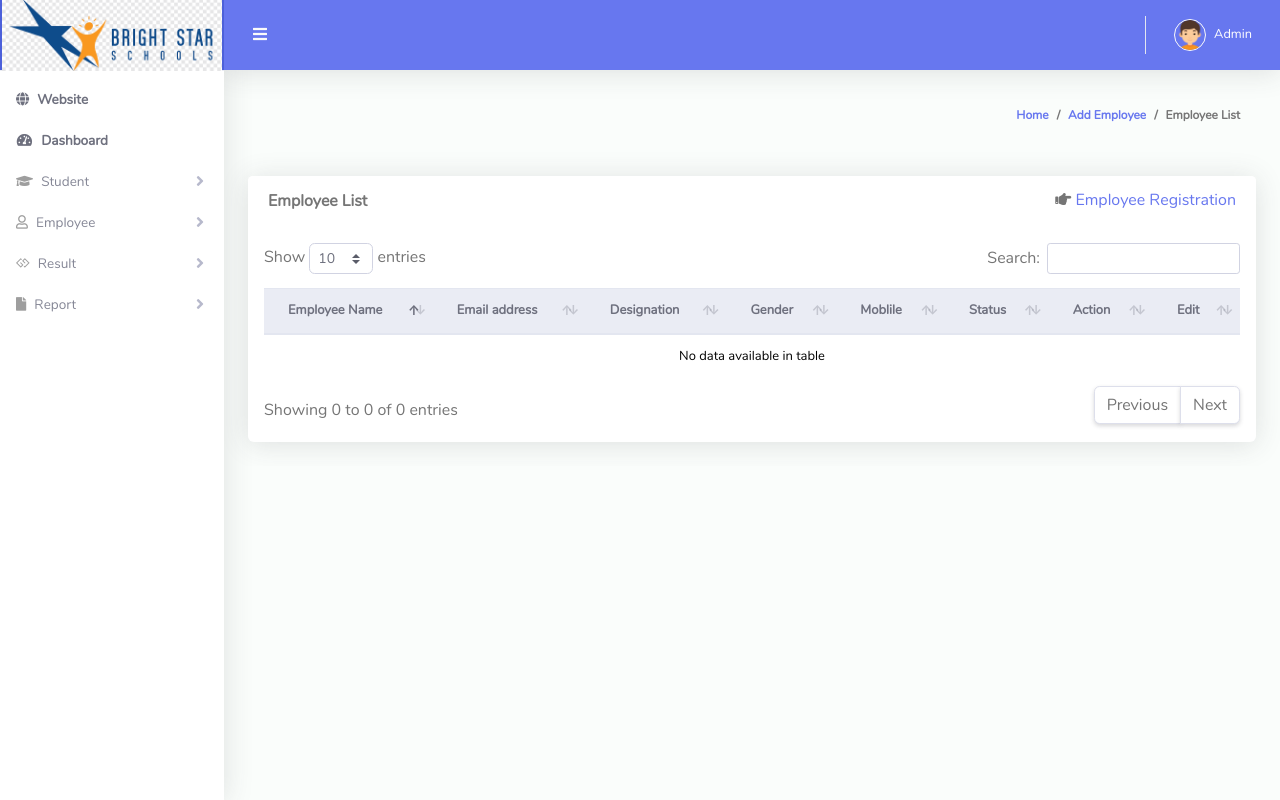
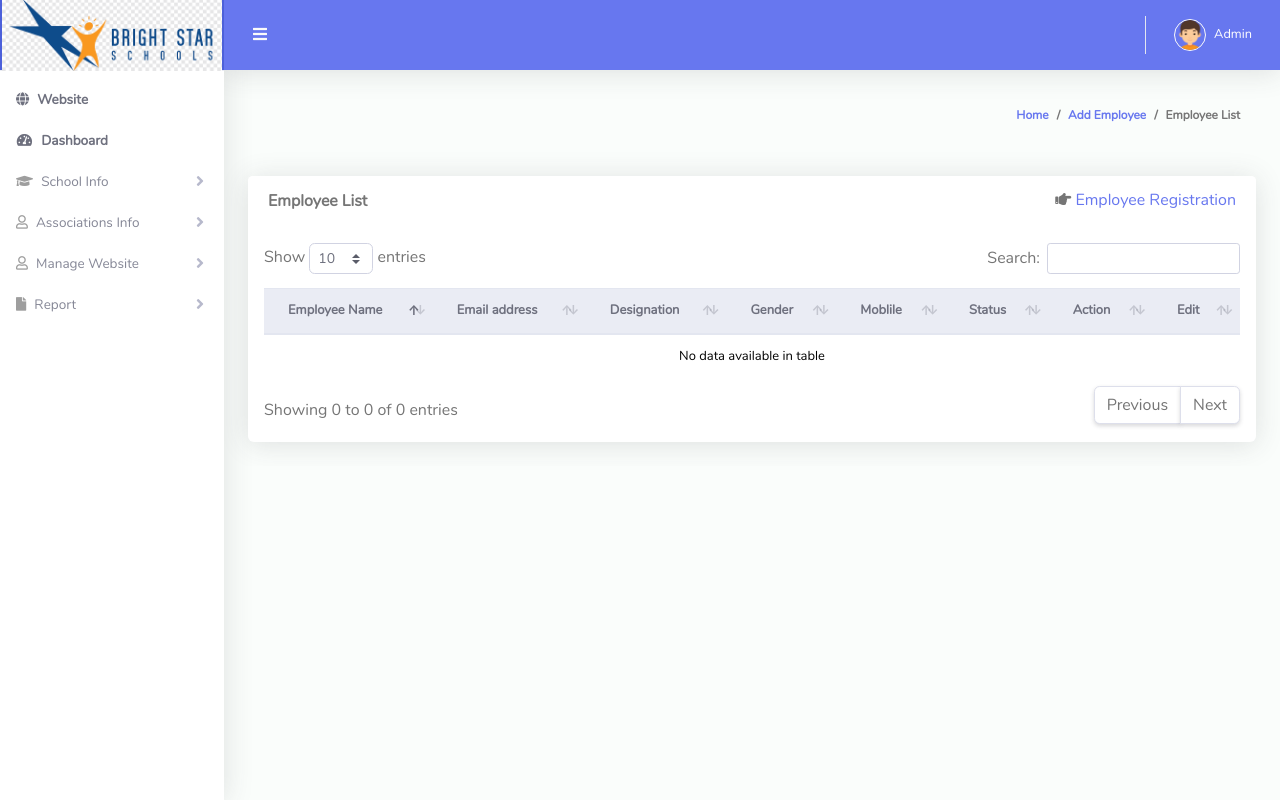
Before and after one commit to joshef0196/sogsnaa, a Django app: page /employee-list/ in a window 1280 px wide. Run offline with Django 3.2, Linux system fonts and the light colour scheme; data comes from the database, SQL or seed files in the repository; both versions use the stored data as it was after the commit; some libraries are stand-ins or nearby versions.

Commit message:
Dashboard menu

```diff
--- a/services/templates/services/admin/base.html
+++ b/services/templates/services/admin/base.html
@@ -9,11 +9,11 @@
     <meta charset="utf-8">
     <meta http-equiv="X-UA-Compatible" content="IE=edge">
     <meta name="viewport" content="width=device-width, initial-scale=1, shrink-to-fit=no">
-    <link href="{% static 'school/media/images/company_info/logo_nKMaIiI.png' %}" rel="icon">
-    <link href="{% static 'school/admin/vendor/fontawesome-free/css/all.min.css' %}" rel="stylesheet" type="text/css">
-    <link href="{% static 'school/admin/vendor/bootstrap/css/bootstrap.min.css' %}" rel="stylesheet" type="text/css">
-    <link href="{% static 'school/admin/css/ruang-admin.min.css' %}" rel="stylesheet">
-    <link href="{% static 'school/admin/vendor/datatables/dataTables.bootstrap4.min.css' %}" rel="stylesheet">
+    <link href="{% static 'services/media/images/company_info/logo_nKMaIiI.png' %}" rel="icon">
+    <link href="{% static 'services/admin/vendor/fontawesome-free/css/all.min.css' %}" rel="stylesheet" type="text/css">
+    <link href="{% static 'services/admin/vendor/bootstrap/css/bootstrap.min.css' %}" rel="stylesheet" type="text/css">
+    <link href="{% static 'services/admin/css/ruang-admin.min.css' %}" rel="stylesheet">
+    <link href="{% static 'services/admin/vendor/datatables/dataTables.bootstrap4.min.css' %}" rel="stylesheet">
 </head>
 
 <body id="page-top">
@@ -22,7 +22,7 @@
         <ul class="navbar-nav sidebar sidebar-light accordion" id="accordionSidebar">
         <a class="sidebar-brand d-flex align-items-center justify-content-center" href="/dashboard/">
             <div class="sidebar-brand-icon">
-            <img src="{% static 'school/media/images/company_info/logo_nKMaIiI.png' %}">
+            <img src="{% static 'services/media/images/company_info/logo_nKMaIiI.png' %}">
             </div>
             {% comment %} <div class="sidebar-brand-text mx-3">Bright Star School</div> {% endcomment %}
         </a>
@@ -42,7 +42,7 @@
             <a class="nav-link collapsed" href="#" data-toggle="collapse" data-target="#studentBootstrap"
             aria-expanded="true" aria-controls="studentBootstrap">
             <i class="fas fa-graduation-cap"></i>
-            <span>Student</span>
+            <span>School Info</span>
             </a>
             <div id="studentBootstrap" class="collapse" aria-labelledby="headingBootstrap" data-parent="#accordionSidebar">
             <div class="bg-white py-2 collapse-inner rounded">
@@ -51,43 +51,36 @@
                 <a class="collapse-item" href="/quick-admission-list/">Quick Admission List</a>
                 <a class="collapse-item" href="/student-list/">Student List</a>
                 <a class="collapse-item" href="/student-photos-list/">Student Photo List</a>
-                <a class="collapse-item" href="/parents-list/">Parents List</a>
-                <a class="collapse-item" href="/parents-photos-list/">Parents Photo List</a>
-                <a class="collapse-item" href="/guardian-list/">Guardian List</a>
-                <a class="collapse-item" href="/guardian-photo-list/">Guardian Photo List</a>
-                <a class="collapse-item" href="/scholarship-student-list/">Scholarship Student List</a>
+                <a class="collapse-item" href="/student-list/">Teacher List</a>
+                <a class="collapse-item" href="/student-photos-list/">Teacher Photo List</a>
                 <a class="collapse-item" href="/inactive-student-list/">Inactive Student List</a>
             </div>
             </div>
         </li>
 
         <li class="nav-item">
-            <a class="nav-link collapsed" href="#" data-toggle="collapse" data-target="#collapseBootstrap"
-            aria-expanded="true" aria-controls="collapseBootstrap">
+            <a class="nav-link collapsed" href="#" data-toggle="collapse" data-target="#associations"
+            aria-expanded="true" aria-controls="associations">
             <i class="far fa-user"></i>
-            <span>Employee</span>
+            <span>Associations Info</span>
             </a>
-            <div id="collapseBootstrap" class="collapse" aria-labelledby="headingBootstrap" data-parent="#accordionSidebar">
+            <div id="associations" class="collapse" aria-labelledby="headingBootstrap" data-parent="#accordionSidebar">
                 <div class="bg-white py-2 collapse-inner rounded">
-                    <a class="collapse-item" href="/employee-registration/">Employee Registration</a>
-                    <a class="collapse-item" href="/employee-list/">Employee List</a>
-                    <a class="collapse-item" href="/add-class-teacher/">Add Class Teacher</a>
+                    <a class="collapse-item" href="/employee-registration/">Member Registration</a>
+                    <a class="collapse-item" href="/add-class-teacher/">Committee Registration</a>
                     <a class="collapse-item" href="/teacher-list/">Teacher List</a>
                 </div>
             </div>
         </li>
-
         <li class="nav-item">
-            <a class="nav-link collapsed" href="#" data-toggle="collapse" data-target="#result"
-            aria-expanded="true" aria-controls="collapseBootstrap">
-            <i class="fab fa-gg"></i>
-            <span>Result</span>
+            <a class="nav-link collapsed" href="#" data-toggle="collapse" data-target="#website"
+            aria-expanded="true" aria-controls="website">
+            <i class="far fa-user"></i>
+            <span>Manage Website</span>
             </a>
-            <div id="result" class="collapse" aria-labelledby="headingBootstrap" data-parent="#accordionSidebar">
+            <div id="website" class="collapse" aria-labelledby="headingBootstrap" data-parent="#accordionSidebar">
                 <div class="bg-white py-2 collapse-inner rounded">
-                    <a class="collapse-item" href="/mark-distribution/">Mark Distribution</a>
-                    <a class="collapse-item" href="/mark-distribution-list/">Mark Distribution List</a>
-                    <a class="collapse-item" href="/student-exam-marks-entry/">Exam Marks Entry</a>
+                    <a class="collapse-item" href="/employee-registration/">Employee Registration</a>
                 </div>
             </div>
         </li>
--- a/services/templates/services/admin/index.html
+++ b/services/templates/services/admin/index.html
@@ -61,7 +61,7 @@
           <div class="card-body">
             <div class="row align-items-center">
               <div class="col mr-2">
-                <div class="text-xs font-weight-bold text-uppercase mb-1">Total Students</div>
+                <div class="text-xs font-weight-bold text-uppercase mb-1">Total Member</div>
                 <div class="h5 mb-0 font-weight-bold text-gray-800">{{ total_student }}</div>
                 {% comment %} <div class="mt-2 mb-0 text-muted text-xs">
                   <span class="text-success mr-2"><i class="fa fa-arrow-up"></i> 3.48%</span>
@@ -81,7 +81,7 @@
             <div class="card-body">
                 <div class="row no-gutters align-items-center">
                     <div class="col mr-2">
-                <div class="text-xs font-weight-bold text-uppercase mb-1">Total Employees</div>
+                        <div class="text-xs font-weight-bold text-uppercase mb-1">Total Student</div>
                         <div class="h5 mb-0 font-weight-bold text-gray-800">{{ total_employees }}</div>
                         {% comment %} <div class="mt-2 mb-0 text-muted text-xs">
                         <span class="text-success mr-2"><i class="fas fa-arrow-up"></i> 12%</span>
@@ -134,7 +134,7 @@
         <div class="col-xl-12 col-lg-7">
             <div class="card mb-4">
                 <div class="card-header py-3 d-flex flex-row align-items-center justify-content-between">
-                    <h6 class="m-0 font-weight-bold">Total Student ({{total_student}})</h6>
+                    <h6 class="m-0 font-weight-bold">Total Member ({{total_student}})</h6>
                 </div>
                 <div class="card-body">
                     <figure class="highcharts-figure">
```
Also changed, not shown: other parts of services/templates/services/admin/base.html (+15 -14 lines), db.sqlite3, services/static/services/media/company_info/WhatsApp_Image_2022-06-02_at_6.33.55_AM.jpeg (added). Lines whose indentation alone changed are shown as unchanged.
